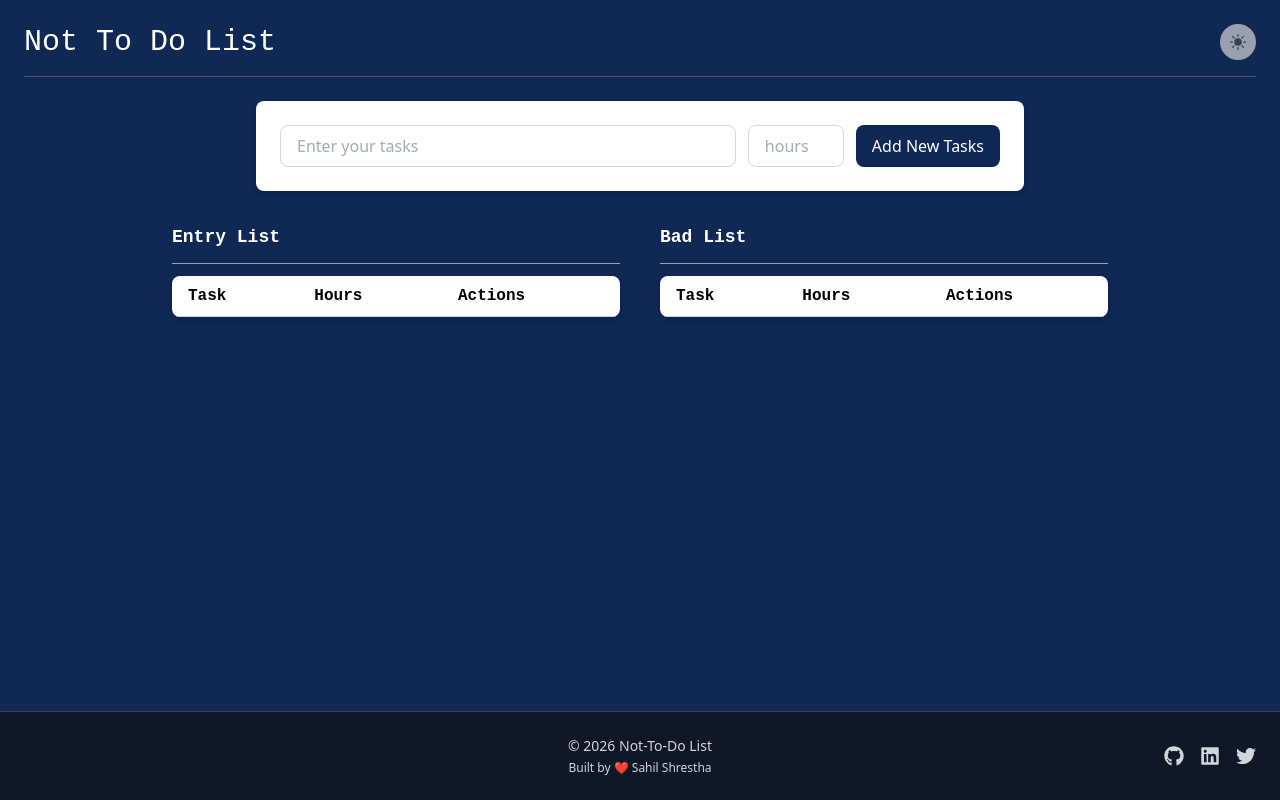
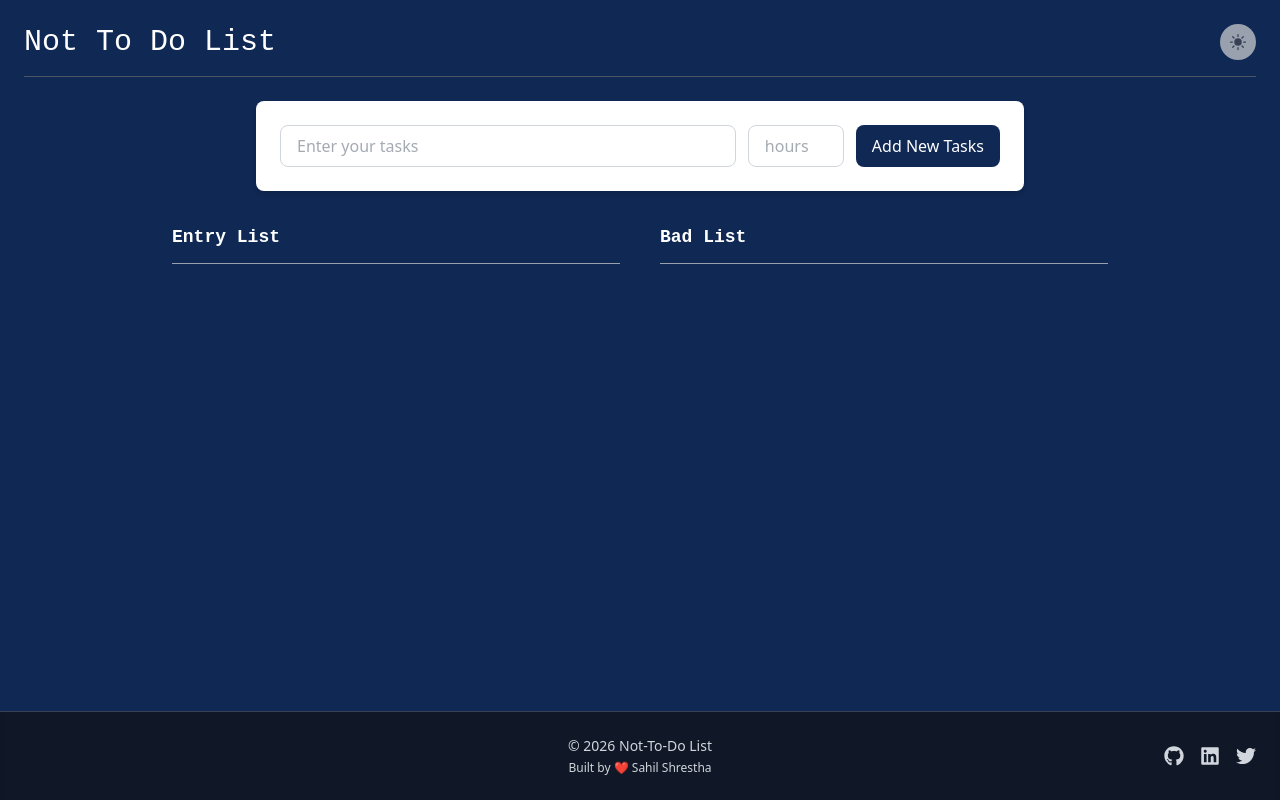
Before and after one commit to sahilstha123/not-to-do-list-web, a React (Vite) app in the folder client/: page / in a window 1280 px wide. Built offline with nearby package versions, Linux system fonts and the light colour scheme.

Commit message:
modifying table

```diff
--- a/client/src/components/Table.jsx
+++ b/client/src/components/Table.jsx
@@ -14,7 +14,7 @@ const Table = ({ darkMode, userTasksList, handleOnSwitch, handleOnDelete }) => {
             <div className={`w-full max-w-md ${darkMode ? 'text-black' : 'text-white'} font-robotoMono`}>
                 <h2 className={`font-bold text-lg mb-2 ${darkMode ? 'text-white' : 'text-black'}`}>Entry List</h2>
                 <hr className='border-gray-400 my-3' />
-                <table className={`w-full text-left rounded-lg overflow-hidden shadow-md ${darkMode ? 'bg-white' : 'bg-secondary'}`}>
+                {entryList.length>0 && (<table className={`w-full text-left rounded-lg overflow-hidden shadow-md ${darkMode ? 'bg-white' : 'bg-secondary'}`}>
                     <thead>
                         <tr className='border-b border-gray-300'>
                             <th className='px-4 py-2'>Task</th>
@@ -38,7 +38,8 @@ const Table = ({ darkMode, userTasksList, handleOnSwitch, handleOnDelete }) => {
                             </tr>
                         ))}
                     </tbody>
-                </table>
+                </table>)}
+
                 {
                     TotalHours ? <div className={`${darkMode? 'bg-white': 'bg-secondary'} mt-4 px-4  py-4 md:px-10 md:py-5 rounded-lg`}>
                         <p>
@@ -54,7 +55,7 @@ const Table = ({ darkMode, userTasksList, handleOnSwitch, handleOnDelete }) => {
             <div className={`w-full max-w-md ${darkMode ? 'text-black' : 'text-white'} font-robotoMono`}>
                 <h2 className={`${darkMode ? 'text-white' : 'text-black'} font-bold text-lg mb-2`}>Bad List</h2>
                 <hr className='border-gray-400 my-3' />
-                <table className={`w-full text-left rounded-lg overflow-hidden shadow-md ${darkMode ? 'bg-white' : 'bg-secondary'}`}>
+                {badList.length>0 && <table className={`w-full text-left rounded-lg overflow-hidden shadow-md ${darkMode ? 'bg-white' : 'bg-secondary'}`}>
                     <thead>
                         <tr className='border-b border-gray-300'>
                             <th className='px-4 py-2'>Task</th>
@@ -79,7 +80,8 @@ const Table = ({ darkMode, userTasksList, handleOnSwitch, handleOnDelete }) => {
                             </tr>
                         ))}
                     </tbody>
-                </table>
+                </table>}
+
                 {
                     saveHours ? <div className={`${darkMode? 'bg-white': 'bg-secondary'} mt-4 px-4  py-4 md:px-10 md:py-5 rounded-lg`}>
                         <p>
```
